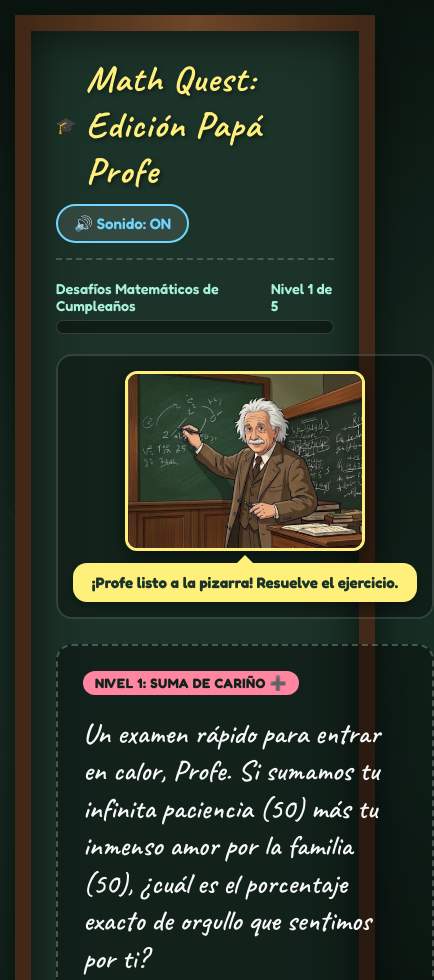
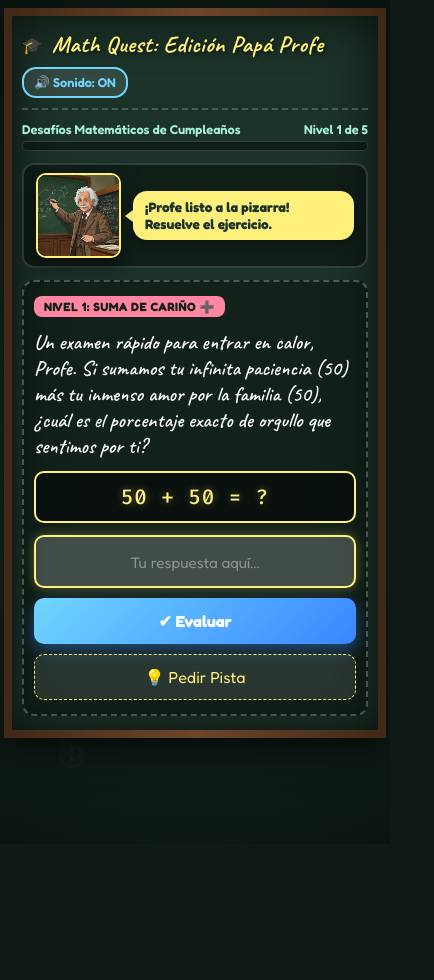
Before and after one commit to seba1323se-prog/cumpleedu, a website: page index.html in a window 390 px wide. Shown: the top 980 px of the page, 434 px wide, since content can reach past the window. After the commit the page ends 844 px from the top, so only its background shows below. Drawn offline with nearby package versions, Linux system fonts and the light colour scheme.

Commit message:
Optimizar diseno responsivo para excelente navegacion y vista movil

```diff
--- a/css/styles.css
+++ b/css/styles.css
@@ -608,3 +608,258 @@ body {
     background: var(--chalk-green);
     color: var(--chalkboard-dark);
 }
+
+/* Media Queries para Dispositivos Móviles y Tablets */
+@media (max-width: 768px) {
+    body {
+        padding: 8px 4px;
+        align-items: flex-start;
+    }
+
+    .chalkboard-container {
+        padding: 14px 10px;
+        border-width: 8px;
+        border-radius: 10px;
+        gap: 12px;
+        width: 100%;
+        max-width: 100%;
+    }
+
+    .chalkboard-header {
+        flex-direction: row;
+        justify-content: space-between;
+        align-items: center;
+        padding-bottom: 10px;
+        gap: 8px;
+    }
+
+    .title-badge h1 {
+        font-size: 1.45rem;
+        letter-spacing: 0.5px;
+    }
+
+    .audio-btn {
+        padding: 6px 10px;
+        font-size: 0.8rem;
+        border-radius: 14px;
+    }
+
+    .progress-section {
+        gap: 4px;
+    }
+
+    .progress-header {
+        font-size: 0.8rem;
+    }
+
+    .progress-bar-bg {
+        height: 10px;
+    }
+
+    .game-layout {
+        display: flex;
+        flex-direction: column;
+        gap: 12px;
+        width: 100%;
+    }
+
+    /* Avatar del Profe Compacto en Celular */
+    .profe-avatar-card {
+        padding: 8px 12px;
+        flex-direction: row;
+        gap: 12px;
+        align-items: center;
+        text-align: left;
+        background: rgba(0, 0, 0, 0.4);
+        border-radius: 12px;
+        width: 100%;
+    }
+
+    .profe-img-wrapper {
+        width: 85px;
+        min-width: 85px;
+        height: 85px;
+        aspect-ratio: 1/1;
+        border-radius: 10px;
+        border-width: 2px;
+        flex-shrink: 0;
+    }
+
+    .profe-img-wrapper img {
+        width: 100%;
+        height: 100%;
+        object-fit: cover;
+    }
+
+    .profe-dialog-bubble {
+        font-size: 0.85rem;
+        padding: 8px 12px;
+        line-height: 1.25;
+        width: 100%;
+    }
+
+    .profe-dialog-bubble::after {
+        top: 50%;
+        left: -8px;
+        transform: translateY(-50%);
+        border-width: 6px 8px 6px 0;
+        border-color: transparent #fff07c transparent transparent;
+    }
+
+    .problem-card {
+        padding: 14px 10px;
+        gap: 12px;
+        border-radius: 12px;
+        width: 100%;
+    }
+
+    .level-tag {
+        font-size: 0.75rem;
+        padding: 3px 10px;
+        border-radius: 8px;
+    }
+
+    .problem-statement {
+        font-size: 1.3rem;
+        line-height: 1.25;
+    }
+
+    .math-formula-box {
+        font-size: 1.3rem;
+        padding: 10px;
+        border-radius: 10px;
+        letter-spacing: 1px;
+        word-break: break-word;
+        overflow-x: auto;
+    }
+
+    .answer-form {
+        flex-direction: column;
+        width: 100%;
+        gap: 10px;
+    }
+
+    .answer-input {
+        width: 100%;
+        font-size: 1.2rem;
+        padding: 12px;
+        text-align: center;
+        border-radius: 10px;
+        min-height: 46px;
+    }
+
+    .answer-input::placeholder {
+        font-size: 0.95rem;
+    }
+
+    .btn-primary, .btn-hint {
+        width: 100%;
+        justify-content: center;
+        padding: 12px;
+        font-size: 1rem;
+        border-radius: 10px;
+        min-height: 46px;
+    }
+
+    /* Modales en Celulares */
+    .modal-overlay {
+        padding: 10px;
+    }
+
+    .reward-card-modal {
+        padding: 18px 12px;
+        max-width: 95vw;
+        border-radius: 16px;
+        border-width: 3px;
+        max-height: 90vh;
+        overflow-y: auto;
+    }
+
+    .modal-header-icon {
+        font-size: 2.2rem;
+        margin-bottom: 4px;
+    }
+
+    .modal-title {
+        font-size: 1.5rem;
+        margin-bottom: 8px;
+    }
+
+    .modal-img-container {
+        max-height: 150px;
+        border-radius: 10px;
+        margin-bottom: 12px;
+    }
+
+    .reward-message-text {
+        font-size: 1.15rem;
+        padding: 10px 12px;
+        margin-bottom: 15px;
+        line-height: 1.3;
+    }
+
+    .btn-next-level {
+        padding: 12px 20px;
+        font-size: 1rem;
+        width: 100%;
+        border-radius: 20px;
+    }
+
+    /* Certificado Final en Celular */
+    .certificate-card {
+        padding: 22px 10px;
+        border-width: 6px;
+        border-radius: 14px;
+    }
+
+    .certificate-badge {
+        font-size: 0.72rem;
+        padding: 4px 10px;
+        top: -16px;
+        white-space: nowrap;
+    }
+
+    .final-img-box {
+        max-width: 100%;
+        border-radius: 10px;
+        margin: 10px auto;
+        border-width: 3px;
+    }
+
+    .certificate-title {
+        font-size: 1.9rem;
+    }
+
+    .certificate-sub {
+        font-size: 0.95rem;
+        margin-bottom: 10px;
+    }
+
+    .final-message-body {
+        font-size: 1.2rem;
+        line-height: 1.35;
+        margin: 10px 0;
+    }
+
+    .final-math-formula {
+        font-size: 1.15rem;
+        margin: 8px 0;
+        word-break: break-word;
+    }
+
+    .signature-line {
+        flex-direction: column;
+        gap: 8px;
+        font-size: 1.15rem;
+        text-align: center;
+        margin-top: 15px;
+        padding-top: 12px;
+    }
+
+    .restart-btn {
+        width: 100%;
+        padding: 12px;
+        font-size: 1rem;
+        border-radius: 16px;
+    }
+}
--- a/index.html
+++ b/index.html
@@ -2,7 +2,7 @@
 <html lang="es">
 <head>
     <meta charset="UTF-8">
-    <meta name="viewport" content="width=device-width, initial-scale=1.0">
+    <meta name="viewport" content="width=device-width, initial-scale=1.0, maximum-scale=5.0, viewport-fit=cover">
     <title>¡Feliz Cumpleaños, Papá Profe! 🎓➕🎉</title>
     <link rel="stylesheet" href="https://cdn.jsdelivr.net/npm/katex@0.16.8/dist/katex.min.css">
     <script defer src="https://cdn.jsdelivr.net/npm/katex@0.16.8/dist/katex.min.css"></script>
```
